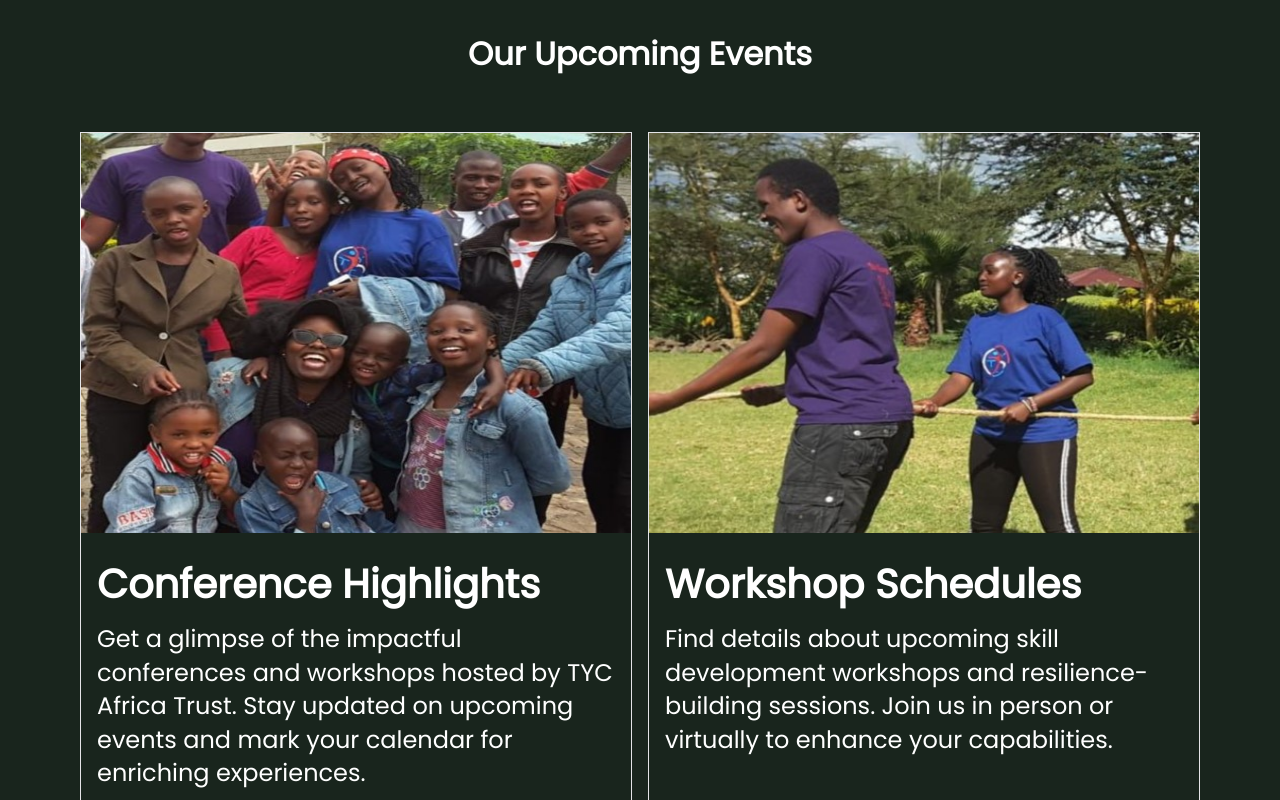
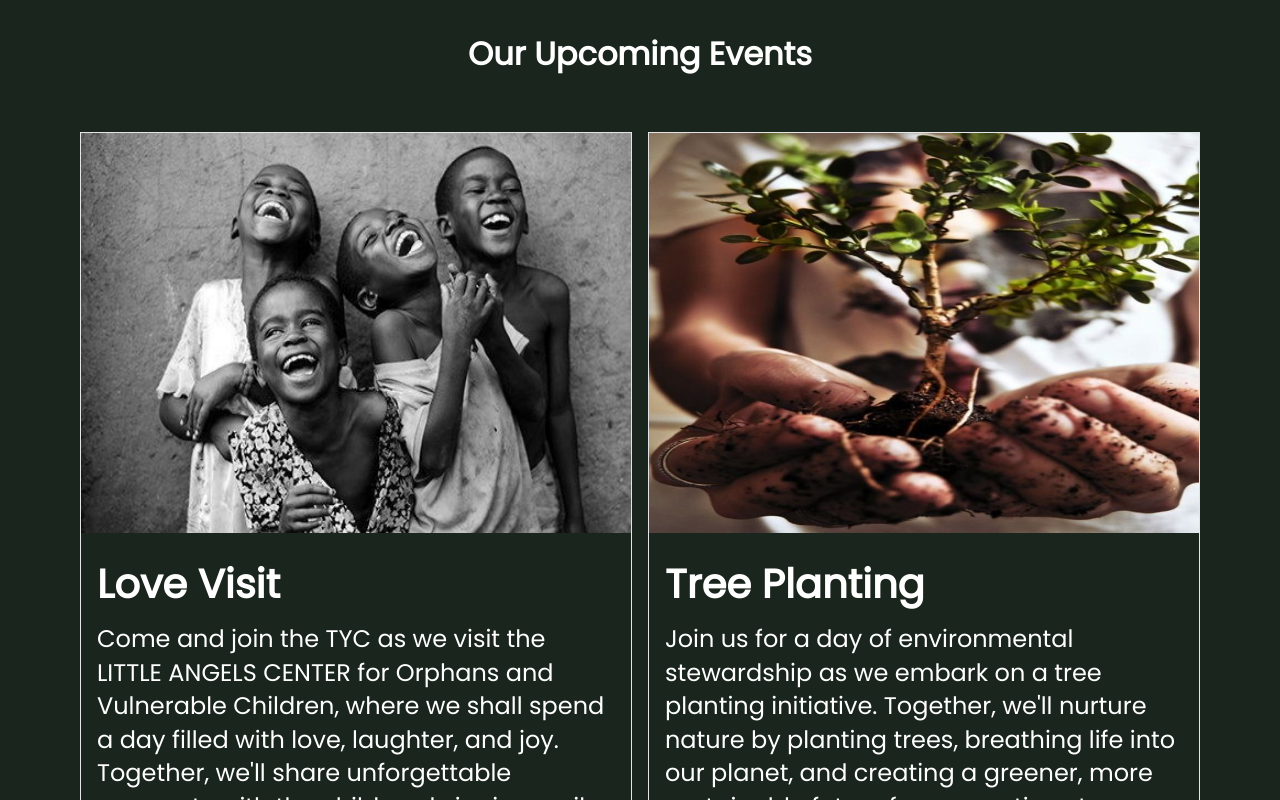
Before and after one commit to BabaMboga/TYC-main, a Next.js app: page /our-events in a window 1280 px wide. Shown: the part 940-1740 px from the top of the page. Built offline with nearby package versions, Linux system fonts and the light colour scheme.

Commit message:
Changed Tree Planting paragraph

```diff
--- a/app/our-events/page.tsx
+++ b/app/our-events/page.tsx
@@ -62,7 +62,7 @@ const Home = ({}) => {
           <div className="grid gap-4 md:grid-cols-2">
             <div className="  border border-zinc-200 flex-col   gap-[5px] inline-flex">
               <Image
-                src={"/images/photo5.jpg"}
+                src={"/events/tyc3.jpg"}
                 alt={""}
                 height={400}
                 width={400}
@@ -76,13 +76,13 @@ const Home = ({}) => {
               <div className="flex flex-col items-start self-stretch justify-start gap-4 px-4 pt-6 pb-4">
                 <div className="flex flex-col items-start justify-start gap-1 ">
                   <div className="self-stretch  text-[40px] font-bold  leading-[44px]">
-                    Conference Highlights
+                    Love Visit
                   </div>
                 </div>
                 <div className="self-stretch text-2xl font-normal  leading-[33.60px]">
-                  Get a glimpse of the impactful conferences and workshops
-                  hosted by TYC Africa Trust. Stay updated on upcoming events
-                  and mark your calendar for enriching experiences.
+                Come and join the TYC as we visit the LITTLE ANGELS CENTER for Orphans and Vulnerable Children,
+                where we shall spend a day filled with love, laughter, and joy. Together, we'll share unforgettable moments with the children,
+                bringing smiles to their faces and warmth to their hearts. Let's make a difference in their lives and create cherished memories that will last a lifetime.
                 </div>
               </div>
               <div className=" gap-4 p-4 ">
@@ -109,7 +109,7 @@ const Home = ({}) => {
             <div className="  border border-zinc-200 flex-col  gap-[5px] inline-flex ">
               <Image
                 alt={""}
-                src={"/images/photo6.jpg"}
+                src={"/events/tyc1.jpg"}
                 height={400}
                 width={400}
                 sizes="100vw"
@@ -123,13 +123,15 @@ const Home = ({}) => {
               <div className="flex flex-col items-start self-stretch justify-start gap-4 px-4 pt-6 pb-4">
                 <div className="flex flex-col items-start justify-start gap-1 ">
                   <div className="self-stretch  text-[40px] font-bold  leading-[44px]">
-                    Workshop Schedules
+                    Tree Planting
                   </div>
                 </div>
                 <div className="self-stretch text-2xl font-normal  leading-[33.60px]">
-                  Find details about upcoming skill development workshops and
-                  resilience-building sessions. Join us in person or virtually
-                  to enhance your capabilities.
+                Join us for a day of environmental stewardship as we embark on a tree planting initiative.
+                Together, we'll nurture nature by planting trees, breathing life into our planet, and creating a greener,
+                more sustainable future for generations to come. Let's roll up our sleeves, dig into the soil,
+                and sow the seeds of change. Every tree we plant is a step towards a healthier, more vibrant ecosystem,
+                and with your help, we can make a lasting impact on the world around us.
                 </div>
               </div>
 
```
